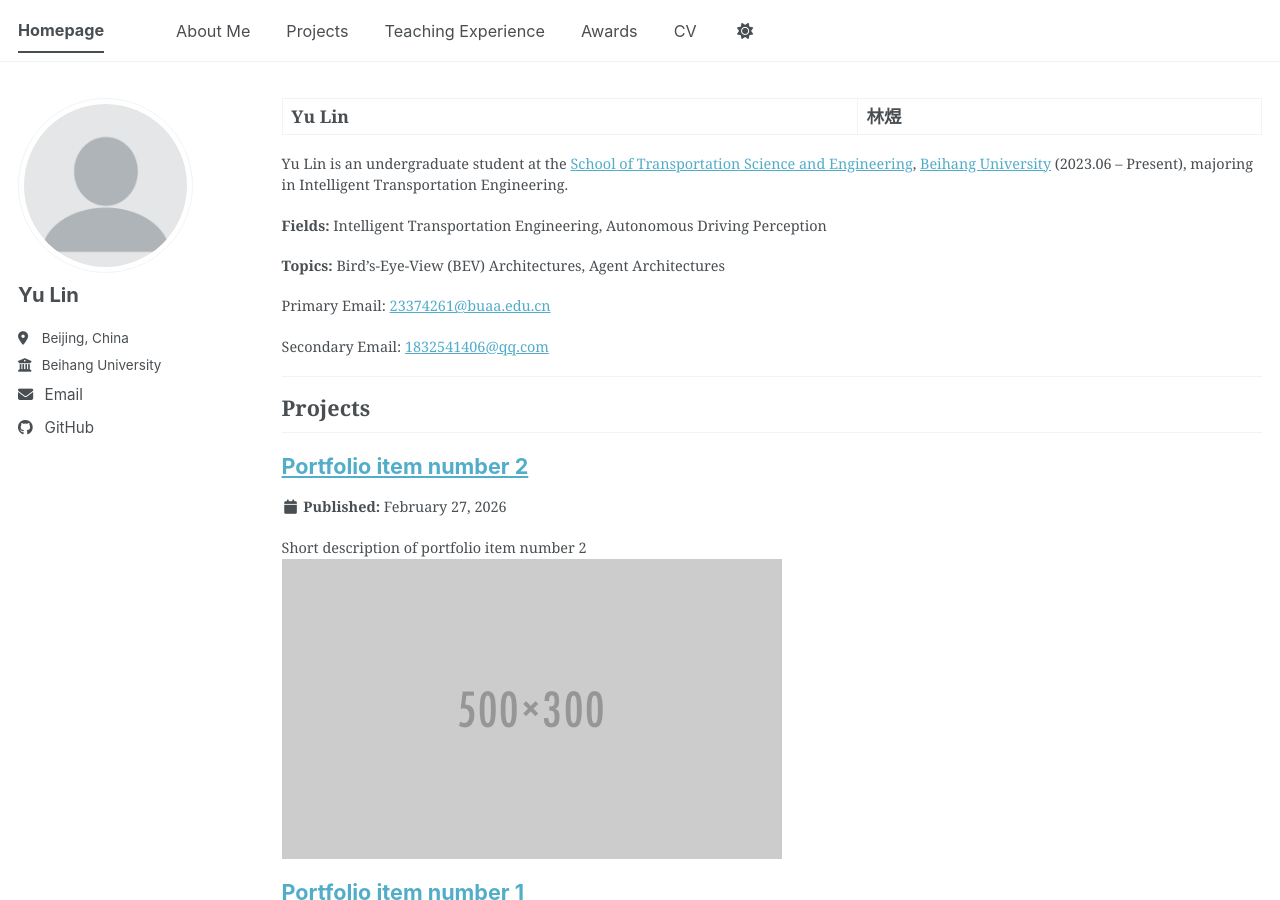
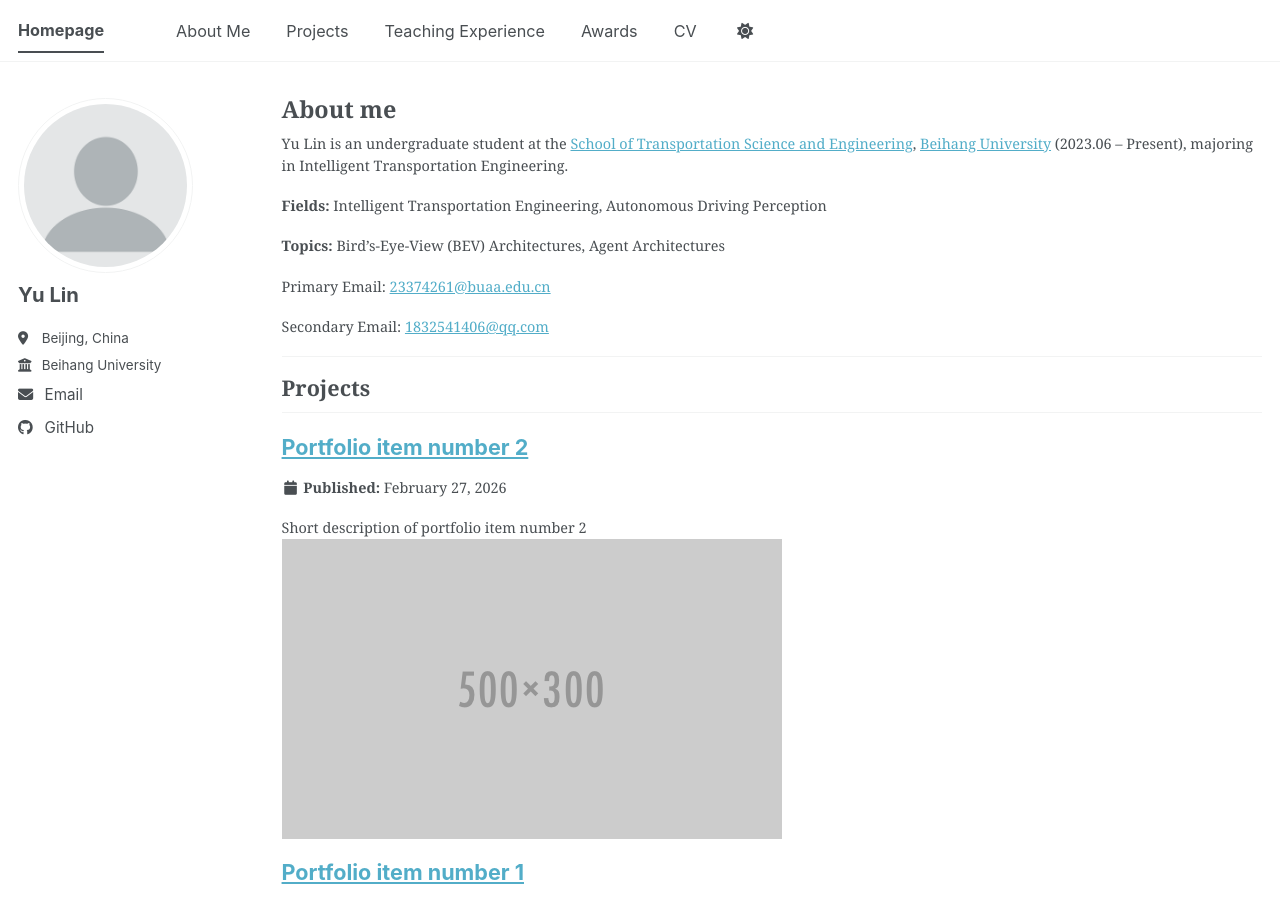
Before and after one commit to buaaeducn/buaaeducn.github.io, a Jekyll site: the page built from _pages/about.md, in a window 1280 px wide and 900 px high. Built offline with Jekyll 4.4.1, drawn with Linux system fonts in a browser that asks for light colours; a script bundle is joined from its source files by our own code; library files that are not in the unit come from our copies.

Commit message:
Update about.md

```diff
--- a/_pages/about.md
+++ b/_pages/about.md
@@ -1,6 +1,6 @@
 ---
 permalink: /
-title: "Yu Lin | 林煜"
+title: "About me"
 author_profile: true
 redirect_from:
   - /about/
```
